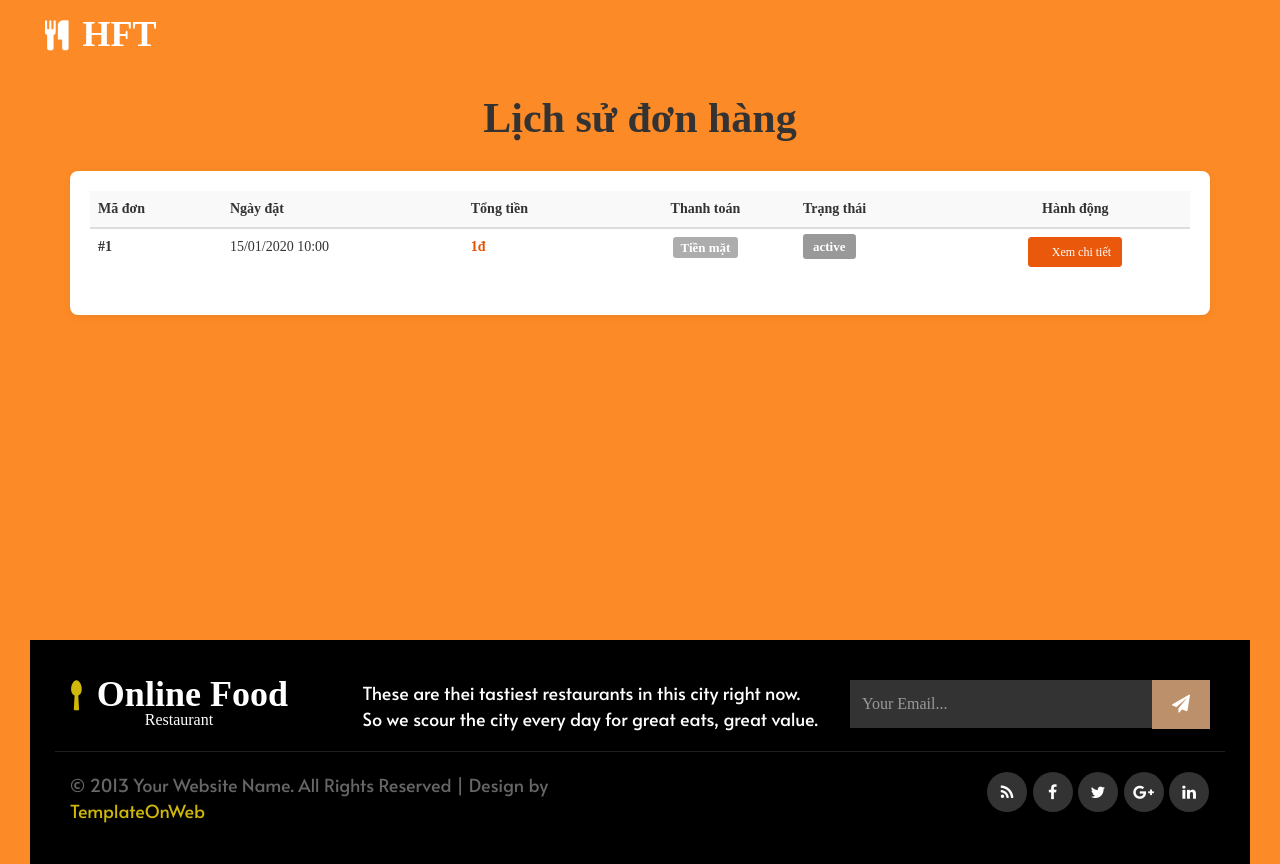
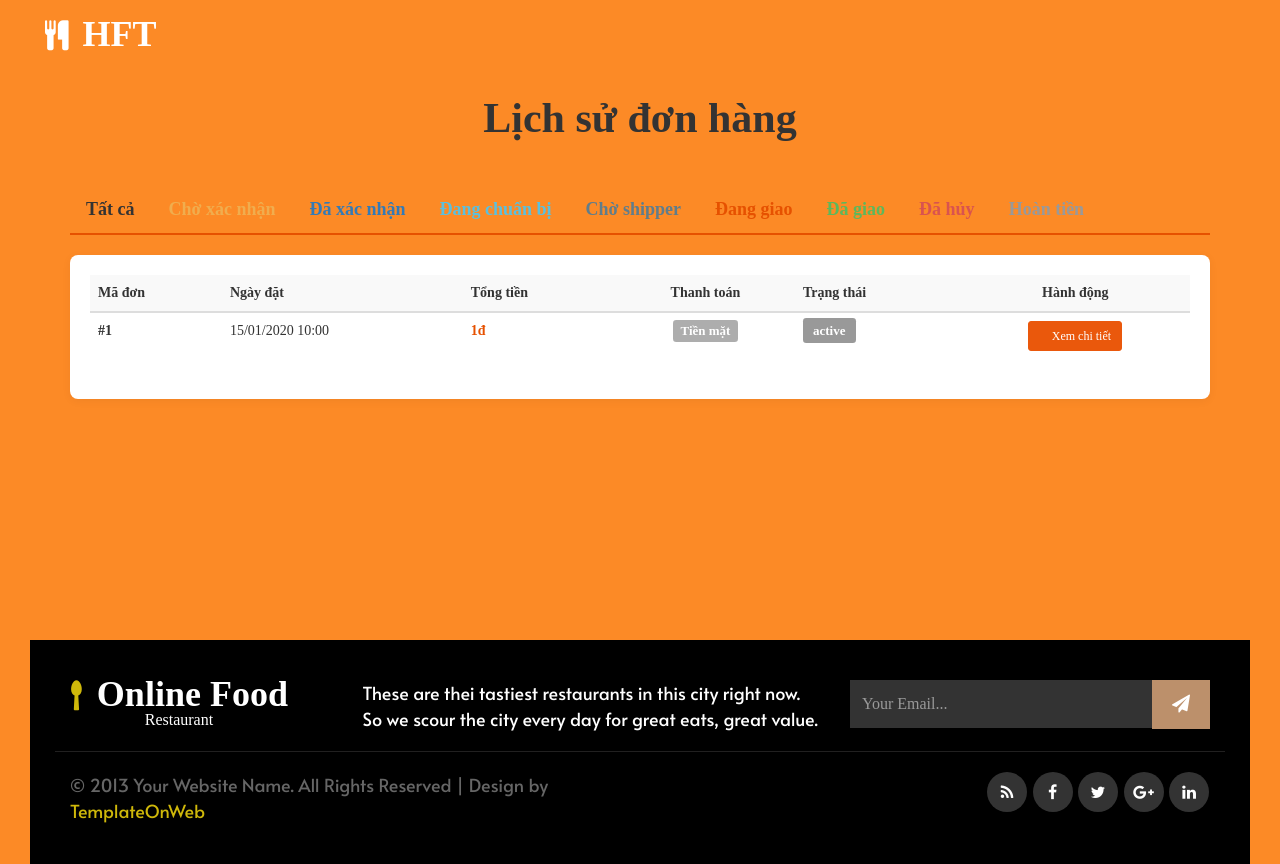
Before and after one commit to huytruong204/CuaHangHFT, a PHP site: template View/Order/Index.php in a window 1280 px wide. Run offline with PHP 8.4, Linux system fonts and the light colour scheme; the template is opened without the code that fills it: most values are stand-ins (such as "Sample title", 1, 10 or a date in 2020); some web fonts are replaced.

Commit message:
Thêm chức năng lọc đơn hàng cho user

```diff
--- a/Controller/CartController.php
+++ b/Controller/CartController.php
@@ -75,8 +75,7 @@ class CartController
                 $payment_status = $_POST['payment_method'] == 'cod' ? 0 : 1;
                 $data = [
                     'note' => $_POST['note'] ?? '',
-                    // 'user_id' => $_SESSION['user_id'] ?? '',
-                    'user_id' => 1,
+                    'user_id' => SessionManager::get('user_id'),
                     'total_money' => CartModel::getTotal(),
                     'payment_method' => $_POST['payment_method'] ?? '',
                     'payment_status' => $payment_status,
--- a/View/Order/Index.php
+++ b/View/Order/Index.php
@@ -14,7 +14,45 @@
     <?php endif; ?>
     <div class="row">
         <div class="col-md-12">
+            <?php
+            ?>
+            <ul class="nav nav-tabs" style="margin-bottom: 20px; font-weight: bold; border-bottom: 2px solid #e65100;">
+                <li class="<?= ($stt == 'all') ? 'active' : '' ?>">
+                    <a href="index.php?page=Order" style="color: #333;">Tất cả</a>
+                </li>
 
+                <li class="<?= ($stt == 'wait') ? 'active' : '' ?>">
+                    <a href="index.php?page=Order&status=wait" style="color: #f0ad4e;">Chờ xác nhận</a>
+                </li>
+
+                <li class="<?= ($stt == 'confirmed') ? 'active' : '' ?>">
+                    <a href="index.php?page=Order&status=confirmed" style="color: #337ab7;">Đã xác nhận</a>
+                </li>
+
+                <li class="<?= ($stt == 'preparing') ? 'active' : '' ?>">
+                    <a href="index.php?page=Order&status=preparing" style="color: #5bc0de;">Đang chuẩn bị</a>
+                </li>
+
+                <li class="<?= ($stt == 'wait_ship') ? 'active' : '' ?>">
+                    <a href="index.php?page=Order&status=wait_ship" style="color: #607d8b;">Chờ shipper</a>
+                </li>
+
+                <li class="<?= ($stt == 'shipping') ? 'active' : '' ?>">
+                    <a href="index.php?page=Order&status=shipping" style="color: #e65100;">Đang giao</a>
+                </li>
+
+                <li class="<?= ($stt == 'delivered') ? 'active' : '' ?>">
+                    <a href="index.php?page=Order&status=delivered" style="color: #5cb85c;">Đã giao</a>
+                </li>
+
+                <li class="<?= ($stt == 'cancelled') ? 'active' : '' ?>">
+                    <a href="index.php?page=Order&status=cancelled" style="color: #d9534f;">Đã hủy</a>
+                </li>
+
+                <li class="<?= ($stt == 'refund') ? 'active' : '' ?>">
+                    <a href="index.php?page=Order&status=refund" style="color: #999;">Hoàn tiền</a>
+                </li>
+            </ul>
             <?php if (!empty($orders)): ?>
                 <div class="table-responsive" style="background: white; padding: 20px; border-radius: 8px; box-shadow: 0 2px 10px rgba(0,0,0,0.05);">
                     <table class="table table-hover">
@@ -23,7 +61,7 @@
                                 <th>Mã đơn</th>
                                 <th>Ngày đặt</th>
                                 <th>Tổng tiền</th>
-                                 <th class="text-center">Thanh toán</th>
+                                <th class="text-center">Thanh toán</th>
                                 <th>Trạng thái</th>
                                 <th class="text-center">Hành động</th>
                             </tr>
@@ -32,11 +70,36 @@
                             <?php
                             foreach ($orders as $order): ?>
                                 <?php
-                                 $statusClass = 'label-default';
                                 $statusText = $order->getStatus();
-                                if($statusText == 'Chờ xác nhận') $statusClass = 'label-warning';
-                                elseif($statusText == 'Đã giao hàng') $statusClass = 'label-success';
-                                elseif($statusText == 'Đã hủy') $statusClass = 'label-danger';
+                                $statusClass = 'label-default';
+
+                                switch ($statusText) {
+                                    case 'Chờ xác nhận':
+                                        $statusClass = 'label-warning';
+                                        break;
+                                    case 'Đã xác nhận':
+                                        $statusClass = 'label-primary';
+                                        break;
+                                    case 'Đang chuẩn bị':
+                                        $statusClass = 'label-info';
+                                        break;
+                                    case 'Chờ shipper':
+                                        $statusClass = 'label-default';
+                                        break;
+                                    case 'Đang giao hàng':
+                                        $statusClass = 'label-warning';
+                                        break;
+                                    case 'Đã giao hàng':
+                                        $statusClass = 'label-success';
+                                        break;
+                                    case 'Đã hủy':
+                                        $statusClass = 'label-danger';
+                                        break;
+                                    case 'Hoàn tiền':
+                                        $statusClass = 'label-primary';
+                                        break;
+                                }
+
                                 $payMethod = $order->getPaymentMethod();
                                 $payText = ($payMethod == 'banking') ? 'Chuyển khoản' : 'Tiền mặt';
                                 $payBadge = ($payMethod == 'banking') ? 'label-info' : 'label-default';
```
Also changed, not shown: Controller/OrderController.php (+15 -2 lines).
